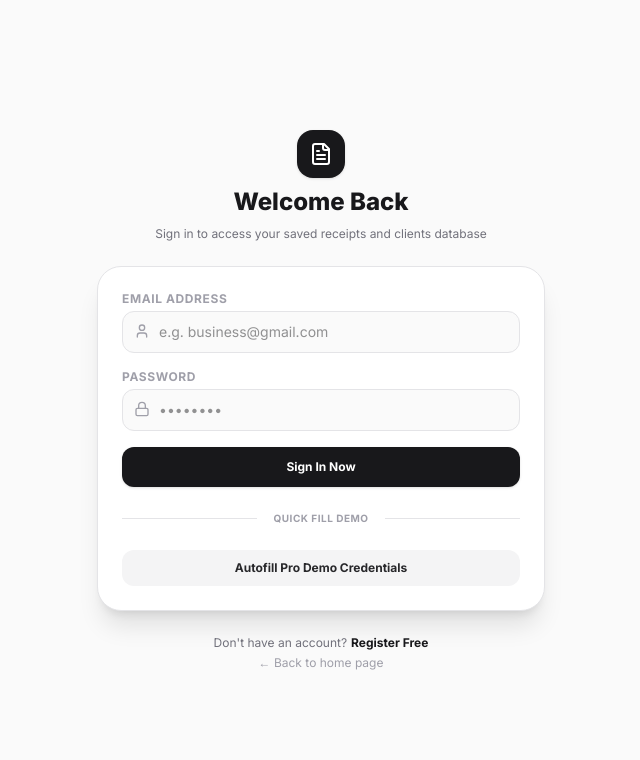
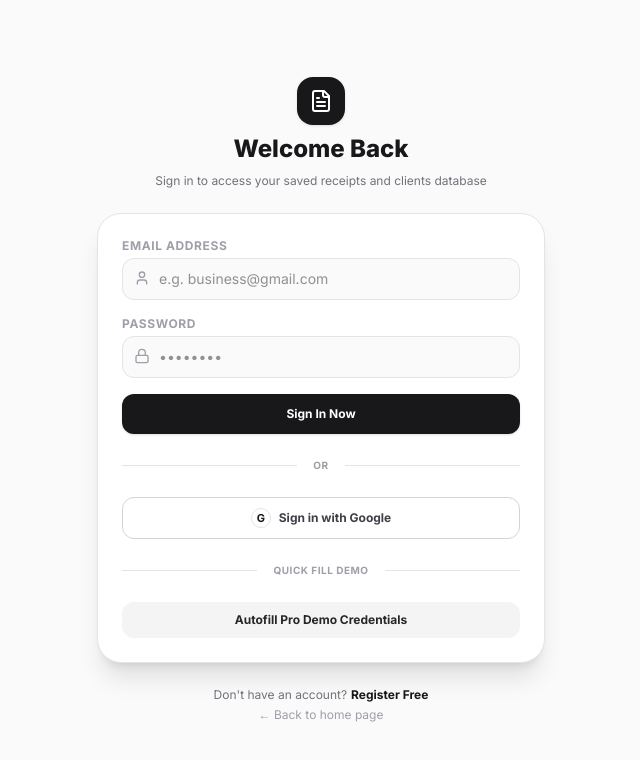
Before and after one commit to Dxtobi/recieptflow, a React (Vite) app: page / in a window 1280 px wide. Both pictures are taken after a click on the button "Sign In". Shown: the top 760 px of the page, without its empty margins (319-959 px from the left). Built offline with nearby package versions, Linux system fonts and the light colour scheme; no server answers.

Commit message:
fix: commit android platform files, fix download URL, Google auth on both platforms, back to dashboard for native

```diff
--- a/src/App.tsx
+++ b/src/App.tsx
@@ -259,7 +259,7 @@ function AppContent() {
       const data = await res.json();
       setLandingStats(prev => prev ? { ...prev, totalDownloads: data.totalDownloads } : prev);
     } catch {}
-    window.open("https://github.com/Dxtobi/recieptflow/releases/download/latest/app-debug.apk", "_blank");
+    window.open("https://github.com/Dxtobi/recieptflow/releases/download/latest/ReceiptFlow.apk", "_blank");
   };
 
   // WhatsApp share generator
@@ -530,16 +530,27 @@ function AppContent() {
               </button>
             </form>
 
-            {isNativeApp() ? (
+            <div className="relative flex py-2 items-center">
+              <div className="flex-grow border-t border-zinc-200 dark:border-zinc-800"></div>
+              <span className="flex-shrink mx-4 text-zinc-400 text-[10px] uppercase font-bold tracking-wider">Or</span>
+              <div className="flex-grow border-t border-zinc-200 dark:border-zinc-800"></div>
+            </div>
+
             <button
-                onClick={() => { window.location.href = "/api/auth/google"; }}
+              onClick={() => {
+                const authUrl = "/api/auth/google";
+                if (isNativeApp()) {
+                  window.open(authUrl, "_system");
+                } else {
+                  window.location.href = authUrl;
+                }
+              }}
               className="w-full py-2.5 border border-zinc-300 dark:border-zinc-700 hover:bg-zinc-50 dark:hover:bg-zinc-800 text-zinc-700 dark:text-zinc-300 text-xs font-bold rounded-xl transition flex items-center justify-center gap-2"
             >
               <span className="w-5 h-5 bg-white rounded-full flex items-center justify-center text-[11px] font-bold text-zinc-900 border border-zinc-200">G</span>
               Sign in with Google
             </button>
-            ) : (
-              <>
+
             <div className="relative flex py-2 items-center">
               <div className="flex-grow border-t border-zinc-200 dark:border-zinc-800"></div>
               <span className="flex-shrink mx-4 text-zinc-400 text-[10px] uppercase font-bold tracking-wider">Quick Fill Demo</span>
@@ -552,8 +563,6 @@ function AppContent() {
             >
               Autofill Pro Demo Credentials
             </button>
-              </>
-            )}
           </div>
 
           <div className="text-center space-y-1 text-xs">
@@ -567,10 +576,10 @@ function AppContent() {
               </button>
             </p>
             <button
-              onClick={() => setAppState("landing")}
+              onClick={() => isNativeApp() ? setAppState("workspace") : setAppState("landing")}
               className="text-zinc-400 hover:text-zinc-600 dark:hover:text-zinc-200"
             >
-              ← Back to home page
+              ← {isNativeApp() ? "Back to Dashboard" : "Back to home page"}
             </button>
           </div>
 
```
Also changed, not shown: 21 other files (tests, documents, lock files or other folders). Lines whose indentation alone changed are shown as unchanged.
